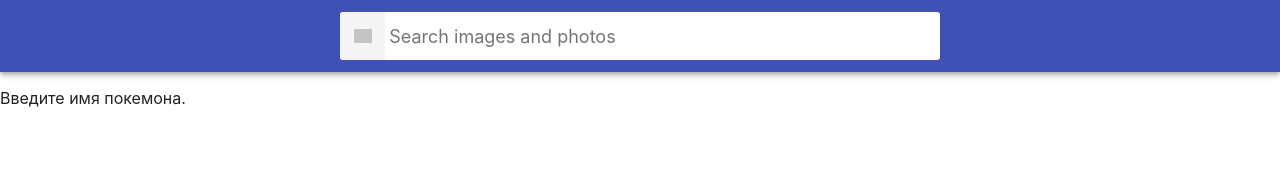
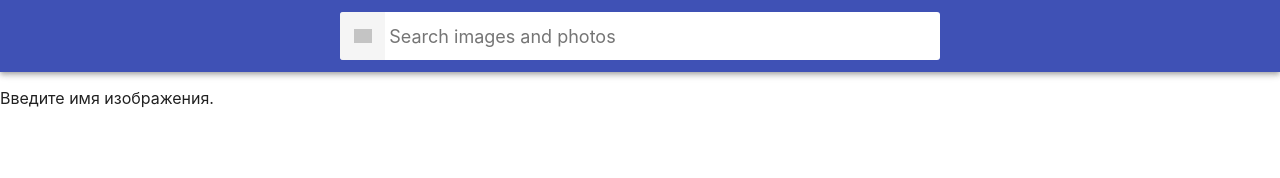
Before and after one commit to AndrL2311/goit-react-hw-03-image-finder, a React (Create React App) app: page / in a window 1280 px wide. Shown: the top 178 px of the page. Built offline with nearby package versions, Linux system fonts and the light colour scheme; grey boxes are pictures that could not be loaded; the HTML template or start-up script is replaced by a standard one.

Commit message:
ImageGallery1

```diff
--- a/src/App.jsx
+++ b/src/App.jsx
@@ -20,7 +20,7 @@ class App extends React.Component {
     return (
       <div className={s.App}>
         <Searchbar onSubmit={this.formSubmitHandler} />
-        <ImageGallery />
+        <ImageGallery imageName={this.state.imageName} />
         <ToastContainer autoClose={3000} theme={'colored'} />
       </div>
     );
--- a/src/components/ImageGallery/ImageGallery.jsx
+++ b/src/components/ImageGallery/ImageGallery.jsx
@@ -11,8 +11,9 @@ class ImageGallery extends React.Component {
   render() {
     const { status } = this.state;
     const { imageName } = this.props;
+    console.log(imageName);
     if (status === 'idle') {
-      return <div>Введите имя покемона.</div>;
+      return <div>Введите имя изображения.</div>;
     }
 
     // if (status === 'pending') {
```
